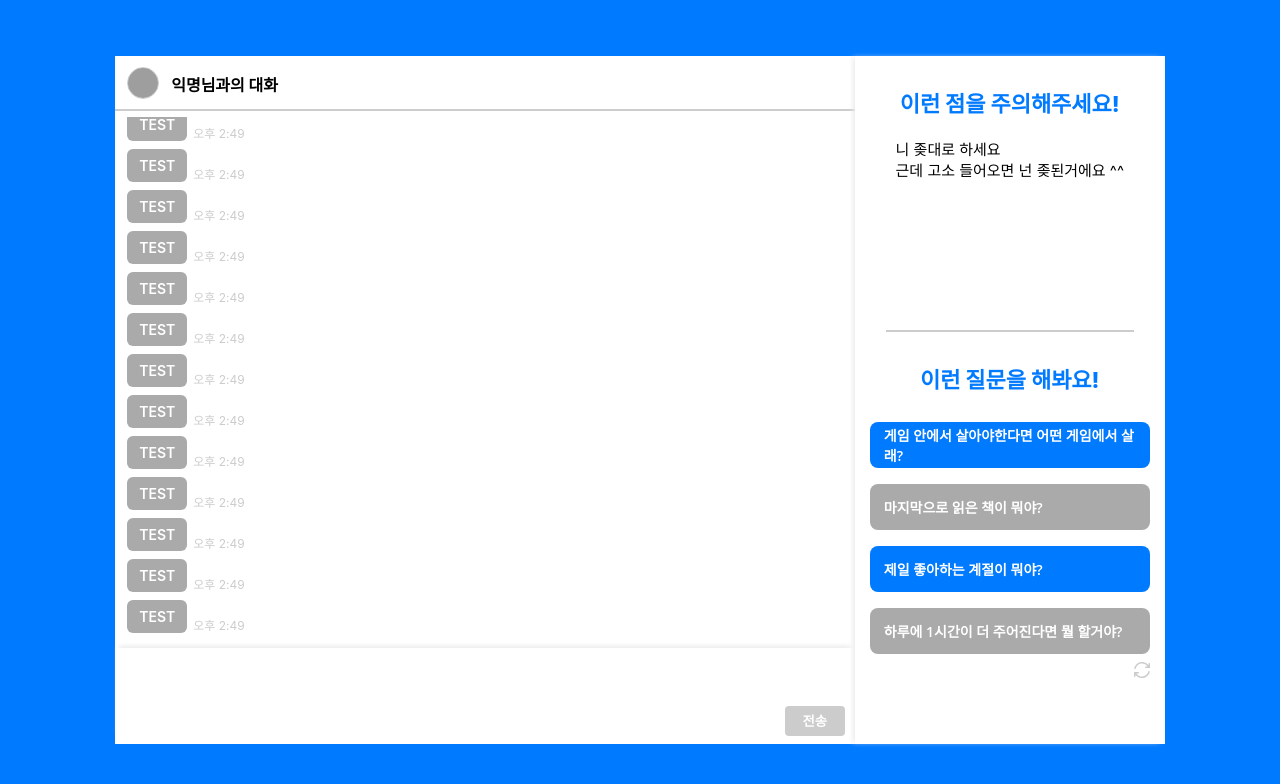
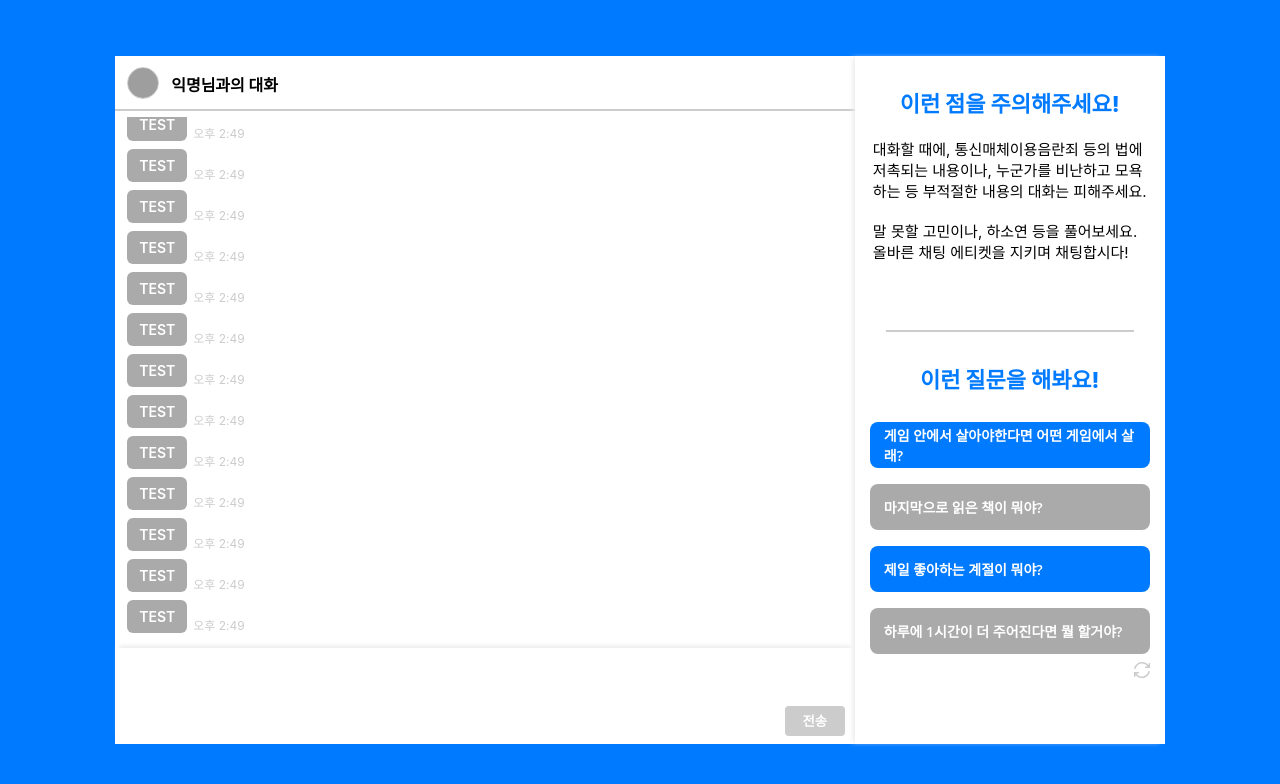
Before and after one commit to Team-INSERT/Cereal_Frontend, a React (Create React App) app: page /chat in a window 1280 px wide. Shown: the top 784 px of the page. Built offline with nearby package versions, Linux system fonts and the light colour scheme; no server answers; grey boxes are pictures that could not be loaded.

Commit message:
FIX : 문자수정

```diff
--- a/src/components/ChatBox/index.tsx
+++ b/src/components/ChatBox/index.tsx
@@ -13,21 +13,15 @@ const ChatBox = () => {
 		<S.ChatBoxWrap>
 			<S.ChatBoxWarnWrap>
 				<S.ChatBoxTitle>이런 점을 주의해주세요!</S.ChatBoxTitle>
-				{/*<S.ChatBoxDescription>*/}
-				{/*	대화할 때에, 통신매체이용음란죄 등의 법에*/}
-				{/*	<br /> 저촉되는 내용이나, 누군가를 비난하고 모욕*/}
-				{/*	<br />*/}
-				{/*	하는 등 부적절한 내용의 대화는 피해주세요.*/}
-				{/*	<br />*/}
-				{/*	<br />말 못할 고민이나, 하소연 등을 풀어보세요.*/}
-				{/*	<br /> 올바른 채팅 에티켓을 지키며 채팅합시다!*/}
-				{/*</S.ChatBoxDescription>*/}
 				<S.ChatBoxDescription>
-					니 좆대로 하세요
-					<br/>
-					근데 고소 들어오면 넌 좆된거에요 ^^
+					대화할 때에, 통신매체이용음란죄 등의 법에
+					<br /> 저촉되는 내용이나, 누군가를 비난하고 모욕
+					<br />
+					하는 등 부적절한 내용의 대화는 피해주세요.
+					<br />
+					<br />말 못할 고민이나, 하소연 등을 풀어보세요.
+					<br /> 올바른 채팅 에티켓을 지키며 채팅합시다!
 				</S.ChatBoxDescription>
-
 			</S.ChatBoxWarnWrap>
 			<S.ChatBoxLine />
 			<S.ChatRecommendWrap>
```
